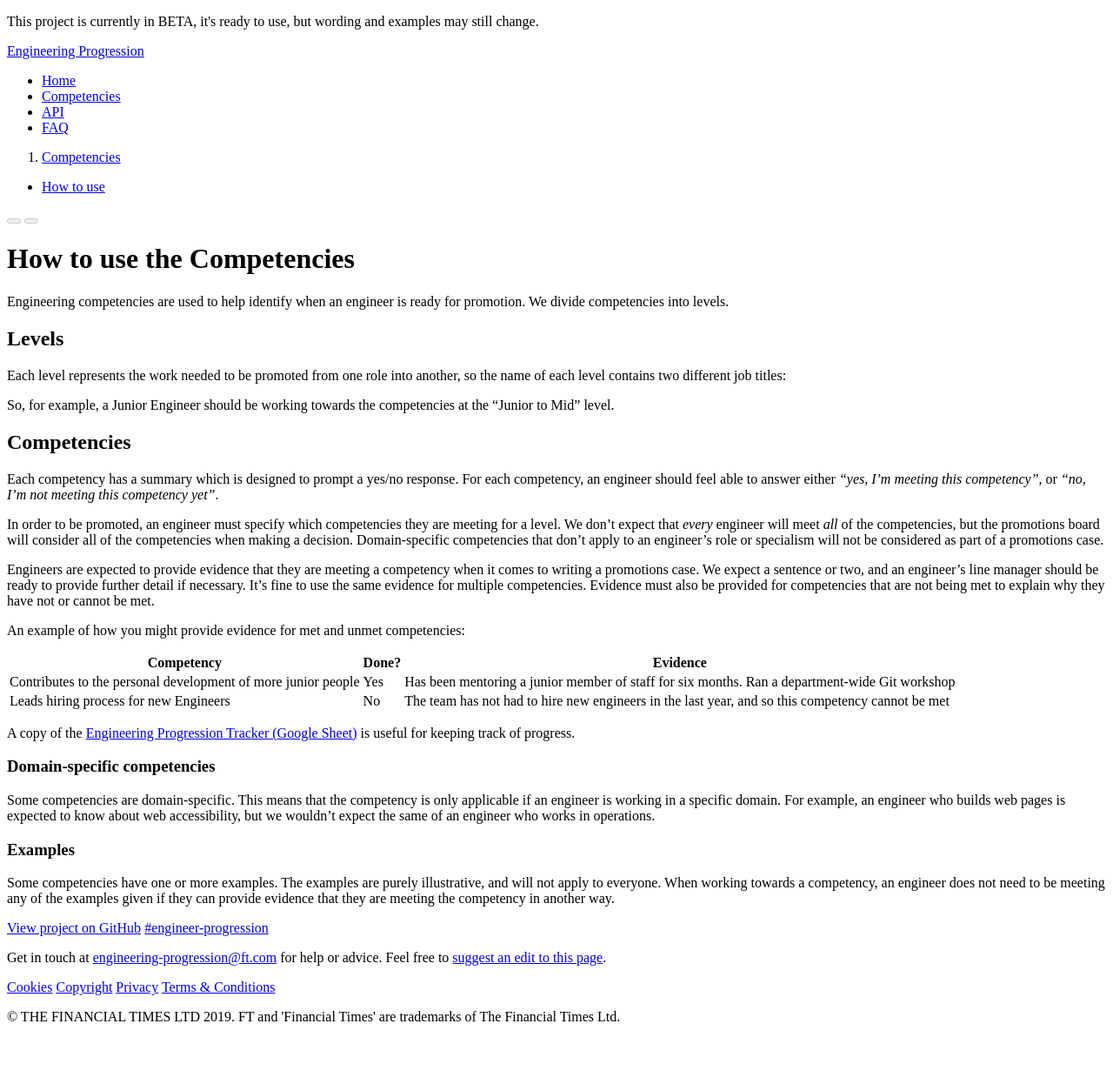
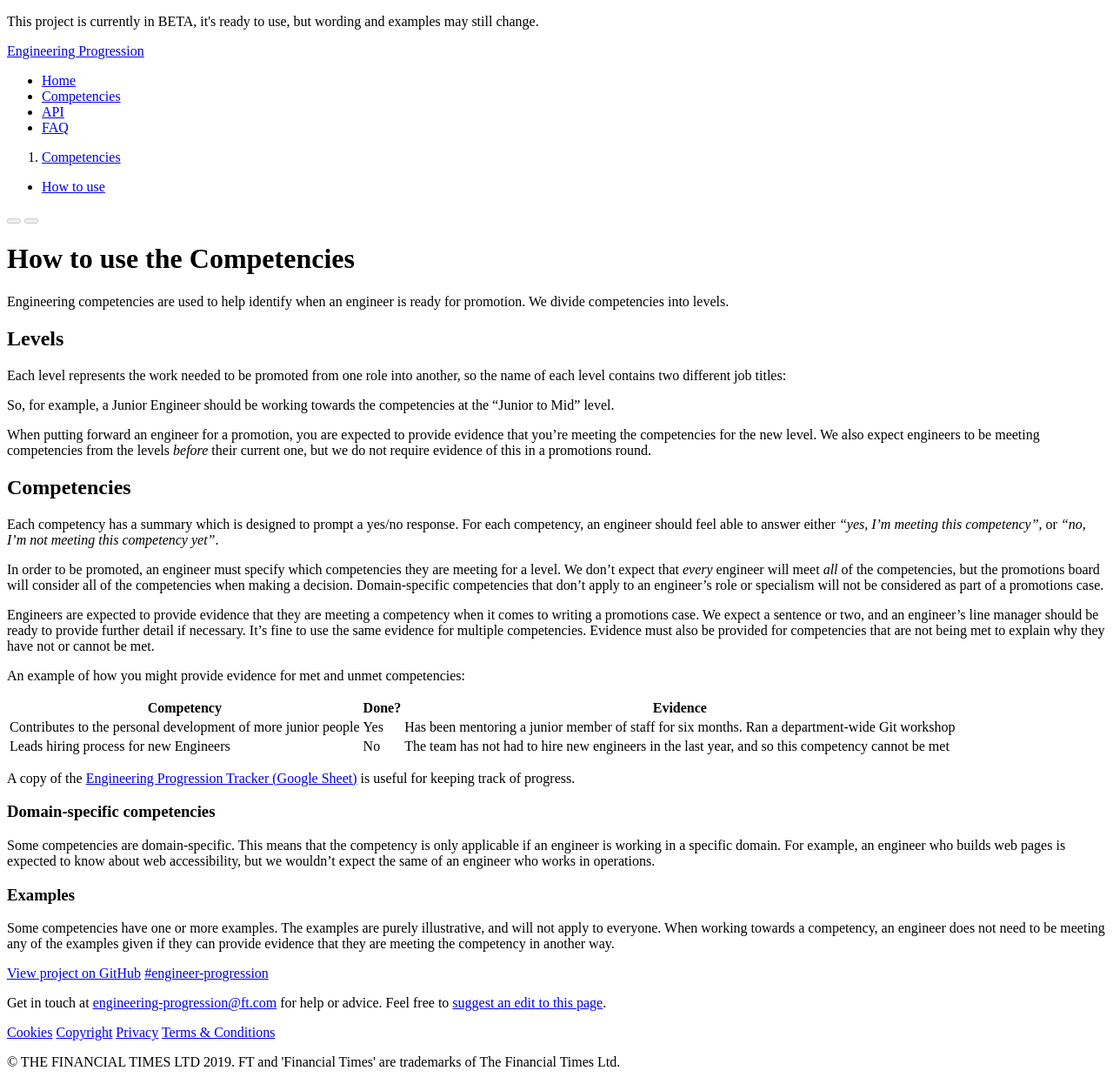
Before and after one commit to Financial-Times/engineering-progression, a Jekyll site: the page built from site/pages/competencies/how-to-use.md, in a window 1280 px wide. Shown: the whole page at 87% size. Built offline with Jekyll 4.4.1, drawn with Linux system fonts in a browser that asks for light colours; a style sheet for code colours, icons or effects is not loaded; before the commit the page ends 1194 px from its top, so only the background shows below that.

Commit message:
Add a note on competencies from previous levels
I've added this to the how-to-use guide, but I'll also update the FAQ as
a separate PR - there are a few more things I'd like to add there at the
same time.

This resolves #140.

```diff
--- a/site/pages/competencies/how-to-use.md
+++ b/site/pages/competencies/how-to-use.md
@@ -21,6 +21,8 @@ Each level represents the work needed to be promoted from one role into another,
 </ul>
 
 So, for example, a Junior Engineer should be working towards the competencies at the "Junior to Mid" level.
+
+When putting forward an engineer for a promotion, you are expected to provide evidence that you're meeting the competencies for the new level. We also expect engineers to be meeting competencies from the levels _before_ their current one, but we do not require evidence of this in a promotions round.
 
 ## Competencies
 
```
